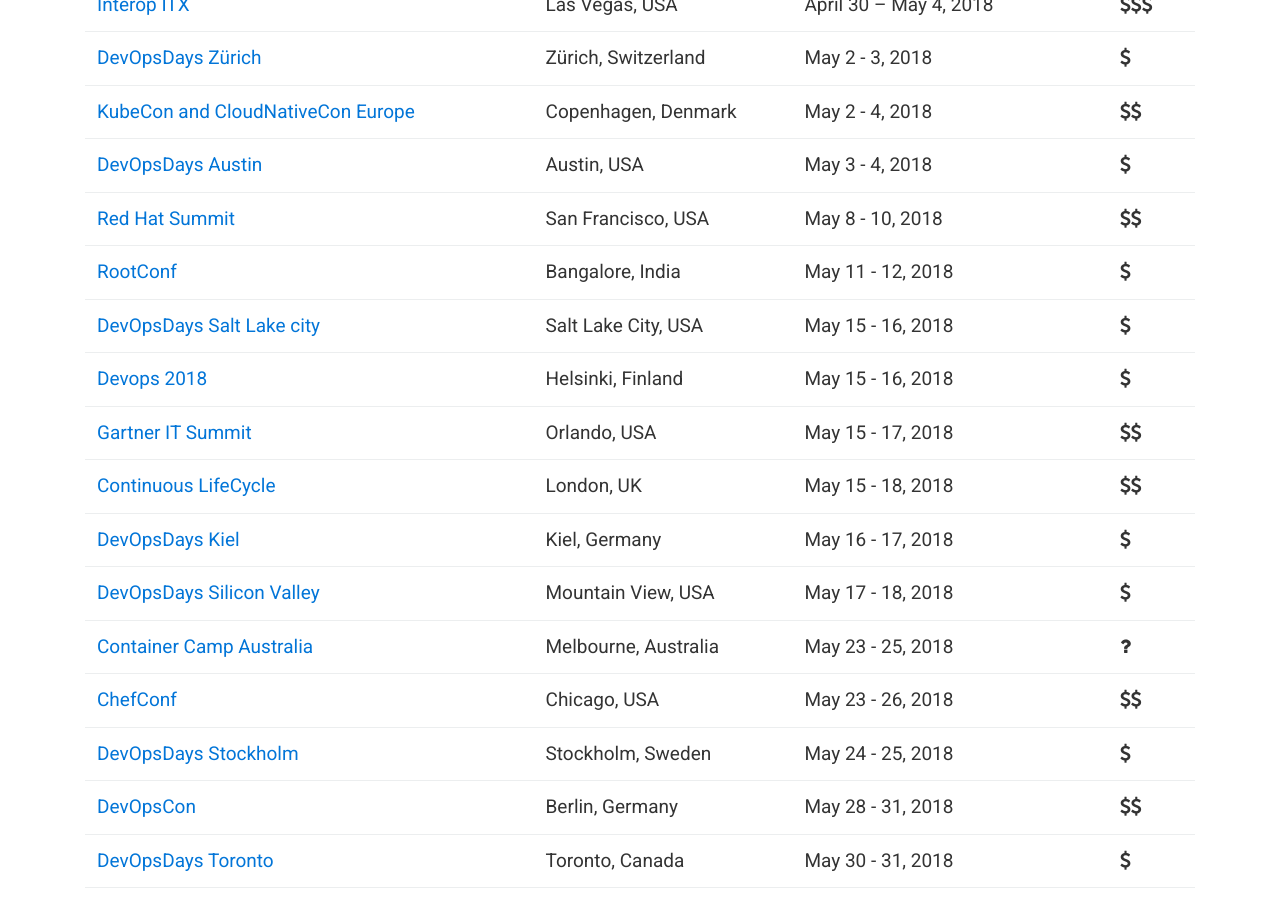
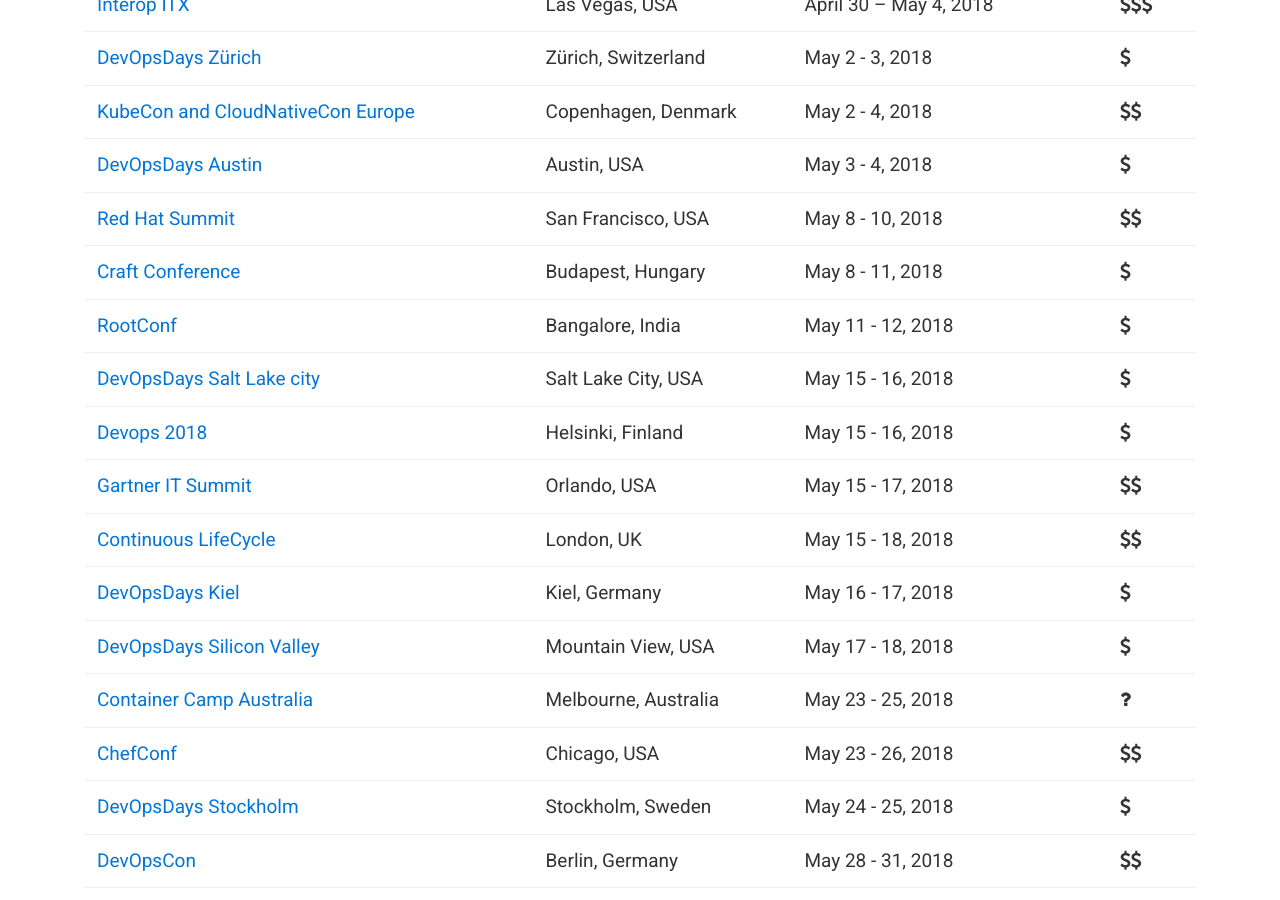
Before and after one commit to finspin/gotodevops.org, a Jekyll site: the page built from index.md, in a window 1280 px wide and 900 px high, scrolled down 2049 px. Built offline with Jekyll 4.4.1, drawn with Linux system fonts in a browser that asks for light colours; nearby versions of some CDN libraries.

Commit message:
Added Craft Conference

```diff
--- a/_data/conferences.yml
+++ b/_data/conferences.yml
@@ -348,6 +348,15 @@
   date: May 8 - 10, 2018
   start-date: 1525737600
   cost: 2
+
+- name: Craft Conference
+  url: https://craft-conf.com/
+  location:
+      city: Budapest
+      country: Hungary
+  date: May 8 - 11, 2018
+  start-date: 1525737601
+  cost: 1
 
 - name: RootConf
   url: https://rootconf.in/2018/
```
